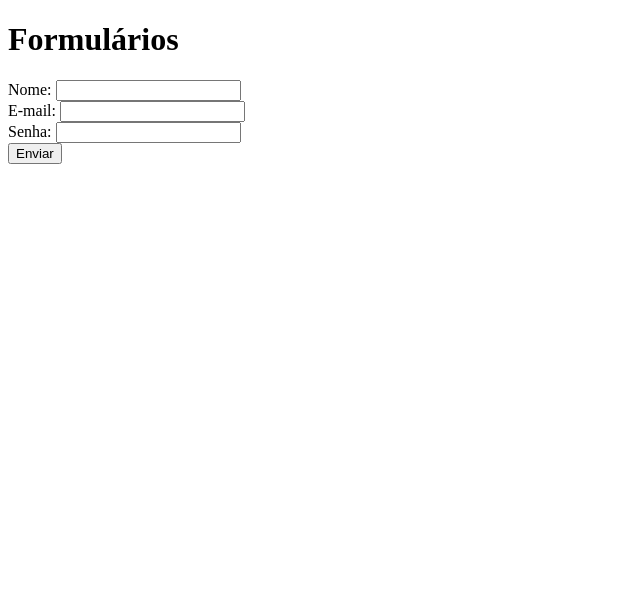
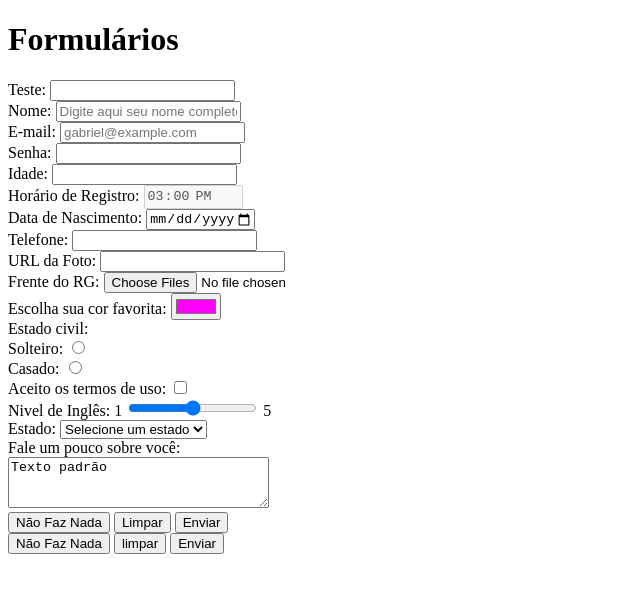
Before and after one commit to danielcardoso-dev/Estudando-HTML, a plain HTML site: page aula-260623/index.html in a window 1280 px wide. Shown: the whole page, without its empty margins (0-640 px from the left). Drawn offline with Linux system fonts and the light colour scheme.

Commit message:
Botões e atributos no formulário

```diff
--- a/aula-260623/index.html
+++ b/aula-260623/index.html
@@ -6,17 +6,85 @@
 </head>
 <body>
     <h1>Formulários</h1>
-    <!-- <form> -> Estrutura base de um formulário HTML-->
-    <!-- <input type="text" -> Define um compo no formulário-->
+    <!-- <form> -> Estrutura base de um formulário HTML -->
+    <!-- <input type="text"> -> Define um campo no formulário -->
     <!-- <button> -> Botão -->
     <form>
-        Nome:
-        <input type="text"> <br>
-        E-mail:
-        <input type="email"> <br>
-        Senha:
-        <input type="password"> <br>
-        <button>Enviar</button>
+        Teste:<!--Define um modelo de numero que deveter min. 4 e no max. 8 digitos-->
+        <input type="text" pattern="[0-9]{4,8}"> <br>
+        Nome: <!-- type="text" define um campo para entrada de texto -->
+        <input type="text" name="nome" placeholder="Digite aqui seu nome completo"> <br>
+
+        E-mail: <!-- type="email" define um campo para entrada de email -->
+        <input type="email" name="email" placeholder="gabriel@example.com"> <br>
+
+        Senha: <!-- type="password" define um campo para entrada de senha -->
+        <input type="password" name="senha"> <br>
+
+        Idade: <!-- type="number" define um campo para entrada valores numericos -->
+        <input type="number" name="idade" > <br>
+
+        Horário de Registro:<!-- type="time" define um campo para entrada de hora:minuto -->
+        <input type="time" value="15:00" disabled name="horario"> <br>
+
+        Data de Nascimento: <!-- type="date" define um campo para entrada de data -->
+        <input type="date" name="dataNascimento" min="23-06-26" max="2023-07-26"> <br>
+
+        Telefone: <!-- type="tel" define um campo para entrada de telefone -->
+        <input type="tel" name="telefone"> <br>
+
+        URL da Foto: <!-- type="url" define um campo para entrada de endereços de internet (url) -->
+        <input type="url" name="foto"> <br>
+
+        Frente do RG: <!-- type="file" define um campo para entrada de arquivos -->
+        <input type="file" accept=".png, .jpg" multiple name="rg"> <br>
+
+        Escolha sua cor favorita: <!-- type="color" define um campo para entrada de valor hexadeciamal de uma cor -->
+        <input type="color" name="cor" value="#FF00FF"> <br>
+
+        Estado civil: <br> <!-- type="radio" define um campo de opção -->
+        Solteiro: <input type="radio" name="estado-civil" value="Solteiro"> <br>
+        Casado: <input type="radio" name="estado-civil" value="Casado"> <br>
+
+        Aceito os termos de uso:
+        <input type="checkbox"> <br> <!-- type="checkbox" define uma campo marcável -->
+        Nivel de Inglês: 1 <input type="range" min="1" max="5" step="0.5"> 5 <br>
+
+        Estado: <!-- <select> define um campo de seleção -->
+        <select name="estado">
+            <option disabled selected>Selecione um estado</option>
+            <option value="CE">Ceará</option>
+            <option value="SP">São Paulo</option>
+            <option value="RJ">Rio de Janeiro</option>
+        </select> <br>
+
+        Fale um pouco sobre você: <br> <!-- <textarea> define um campo para entrada texto longo -->
+        <textarea cols="30" rows="3" placeholder="Digite sua descrição">Texto padrão</textarea> <br>
+
+        <!--
+            button -> Botão comum (auxilia na execeução de um evento javascript)
+            submit -> Submete as infomrções do formulário
+            reset -> Limpar os campos de um formulário
+        -->
+        <button type="button">Não Faz Nada</button>
+        <button type="reset">Limpar</button>
+        <button type="submit">Enviar</button>
+        <br>
+        <input type="button" value="Não Faz Nada">
+        <input type="reset" value="limpar">
+        <input type="submit" value="Enviar">
     </form>
 </body>
 </html>
+
+<!--
+    placeholder -> Define um tecto específico para o campo
+    name -> Indica umaindentificação para a informação no envio do formulário
+    disabled -> Habilita/Desabilita um campo
+    value -> Indica o valor do campo
+    min -> Define um número mínimos para campos númericos
+    máx -> Define um número máximo para campos númericos
+    minLenght -> Minimo em Caractéres
+    maxLenght -> Máximo em Caractéres
+    pattern -> Define umpadrão/modelo da informação
+-->
```
